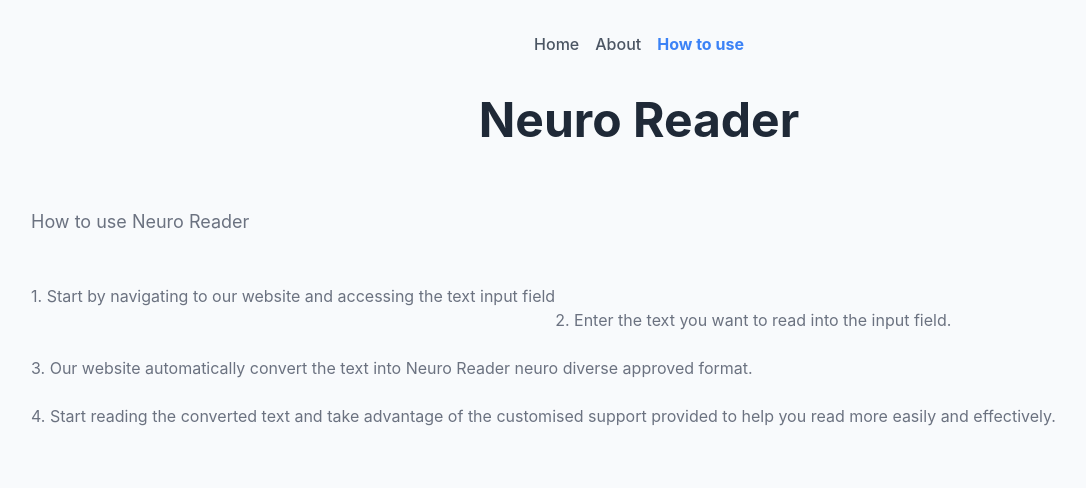
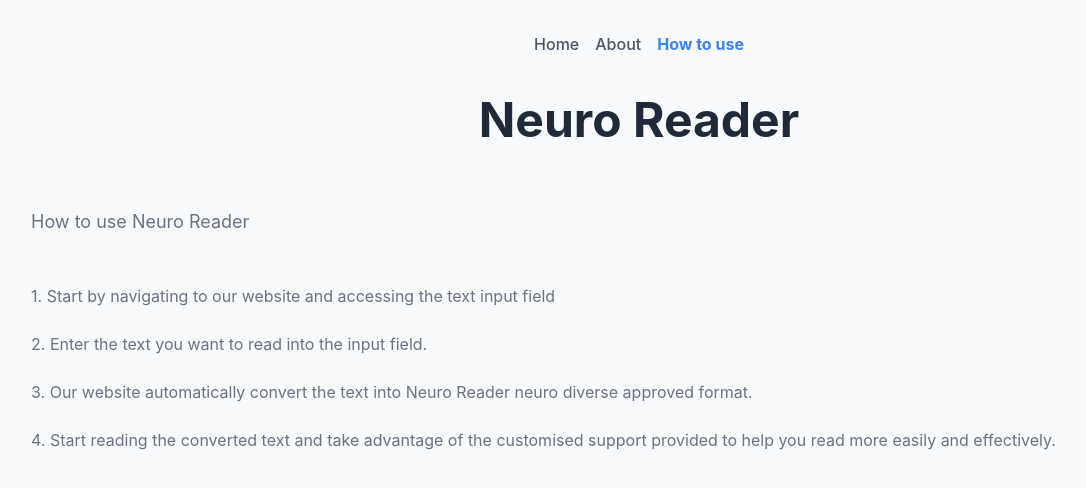
Before and after one commit to laurencetuchin/neuroreader, a React (Vite) app in the folder neuro-reader/: page /how in a window 1280 px wide. Shown: the top 488 px of the page, without its empty margins (1-1087 px from the left). Built offline with nearby package versions, Linux system fonts and the light colour scheme.

Commit message:
Fix formatting on #2

```diff
--- a/neuro-reader/src/utilities/HowToUse.jsx
+++ b/neuro-reader/src/utilities/HowToUse.jsx
@@ -13,7 +13,7 @@
         <h1 className='text-lg mb-12 text-left '>How to use Neuro Reader</h1>
         <div className=''>
 
-            <ol className='text-left text-base space-y-6 flex flex-wrap' type="1">
+            <ol className='text-left text-base space-y-6 '>
                 {howTo.map((instruction, index) => {
                     return (
                         <li key={instruction.key}>{index + 1}. {instruction.description}</li>
```
